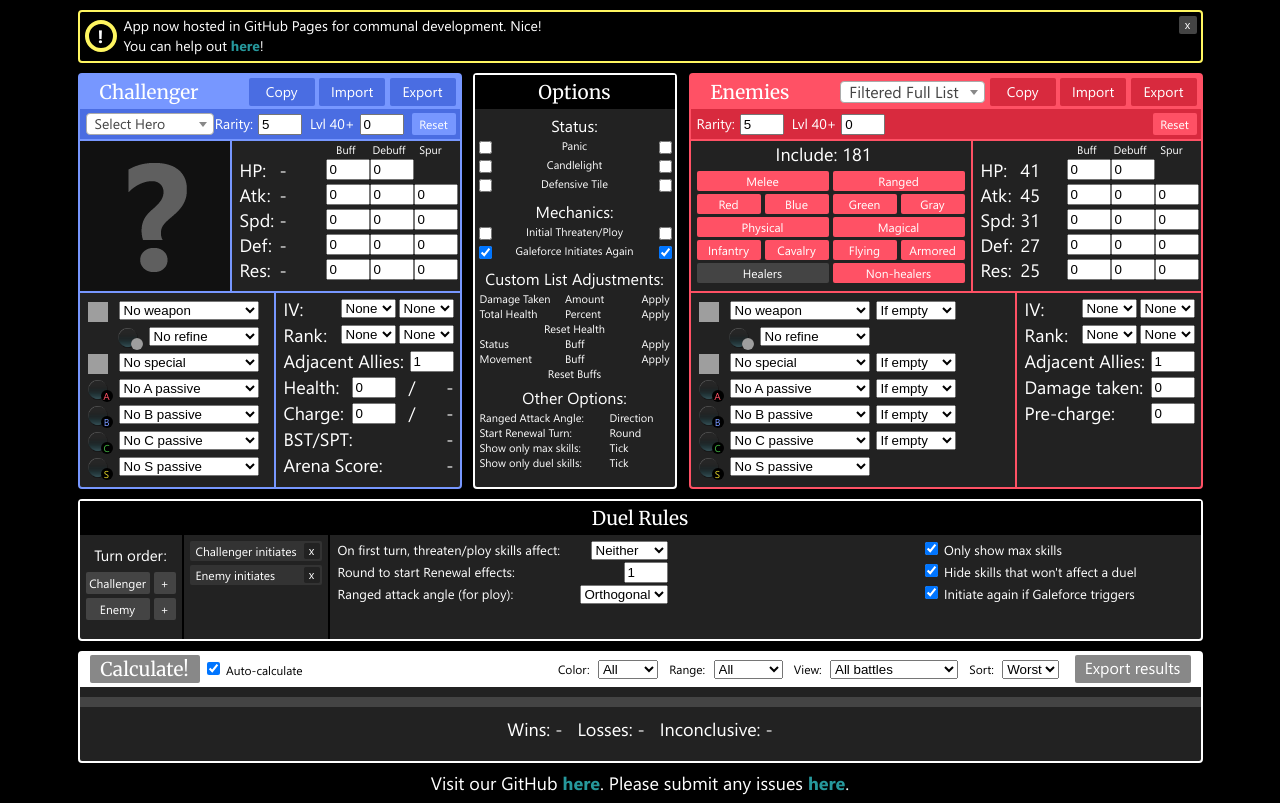
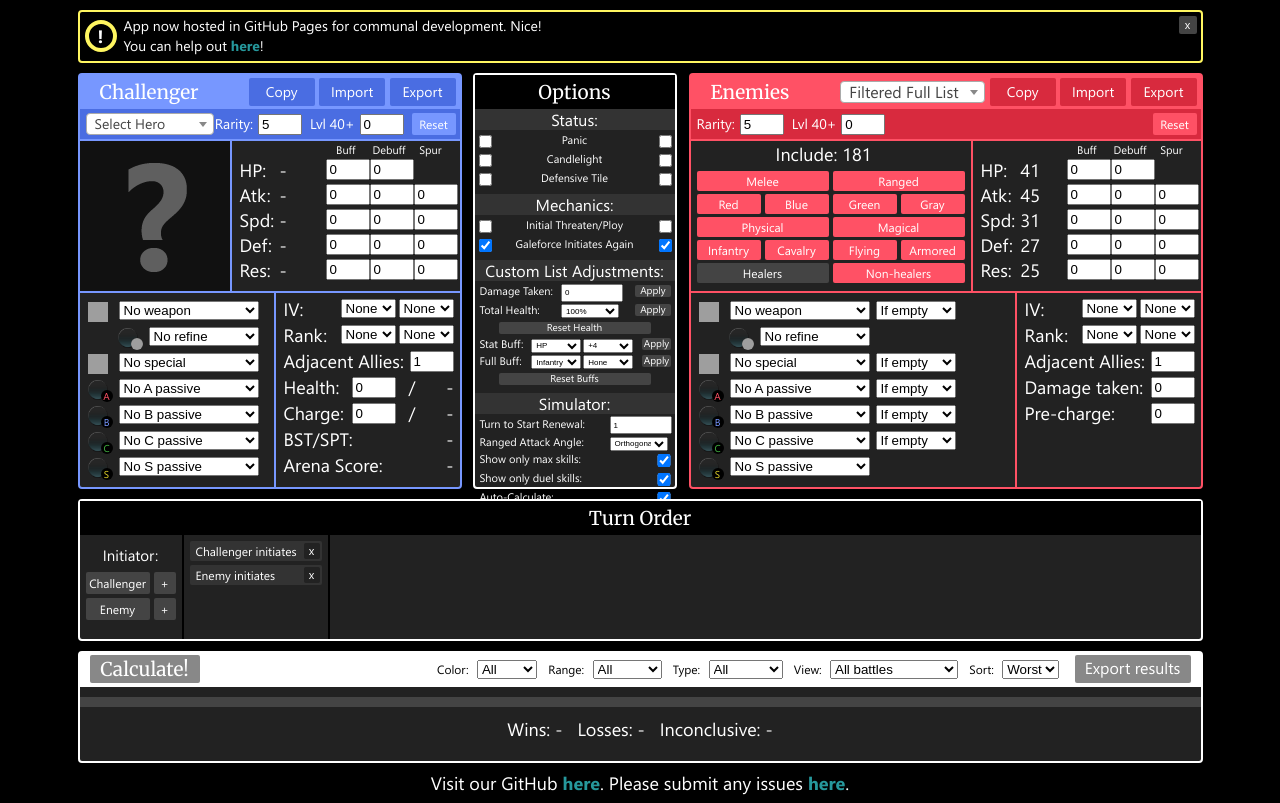
Before and after one commit to Andu2/FEH-Mass-Simulator, a PHP site: page / in a window 1280 px wide. Shown: the part 102-905 px from the top of the page. Run offline with PHP 8.4, Linux system fonts and the light colour scheme; some libraries are stand-ins or nearby versions; grey boxes are pictures that could not be loaded.

Commit message:
Complete all UI updates, functionality not included

```diff
--- a/index.html
+++ b/index.html
@@ -157,6 +157,7 @@
 					<div class="status_title">Defensive Tile</div>
 					<div class="status_enemy"><input type="checkbox" data-var="options.defensive_enemy" id="defensive_enemy"/></div>
 				</div>
+				<div style="line-height: 30%;"><br></div>
 				<div id="adj_title">Mechanics:</div>
 				<div class="adj_status">
 					<div class="status_challenger"><input type="checkbox" data-var="options.threaten_challenger" id="threaten_challenger"/></div>
@@ -168,52 +169,114 @@
 					<div class="status_title">Galeforce Initiates Again</div>
 					<div class="status_enemy"><input type="checkbox" data-var="options.galeforce_enemy" id="galeforce_enemy" checked/></div>
 				</div>
+				<div style="line-height: 30%;"><br></div>
 				<div id="adj_title">Custom List Adjustments:</div>
 				<div class="adj_status">
-					<div class="status_desc">Damage Taken</div>
-					<div class="status_select">Amount</div>
-					<div class="status_apply">Apply</div>
+					<div class="status_desc">Damage Taken:</div>
+					<div class="status_select">
+						<input class="adj_input smallnuminput" id="enemies_cl_damage" data-var="enemies.cl.damage" type="number" value=0 min=0 max=99 />
+					</div>
+					<div class="button adj_apply_button" id="apply_damage_taken">Apply</div>
 				</div>
 				<div class="adj_status">
-					<div class="status_desc">Total Health</div>
-					<div class="status_select">Percent</div>
-					<div class="status_apply">Apply</div>
+					<div class="status_desc">Total Health:</div>
+					<div class="status_select">
+						<select class="adj_select_long" data-var="enemies.cl.HpPercent" id="enemies_cl_HpPercent">
+							<option value="1" selected>100%</option>
+							<option value="0.75">75%</option>
+							<option value="0.5">50%</option>
+							<option value="0.25">25%</option>
+						</select>
+					</div>
+					<div class="button adj_apply_button" id="apply_total_health">Apply</div>
 				</div>
 				<div class="adj_status">
-					<div class="status_full">Reset Health</div>
+					<div class="button adj_reset_button" id="reset_health">Reset Health</div>
 				</div>
 				<div class="adj_status">
-					<div class="status_desc">Status</div>
-					<div class="status_select">Buff</div>
-					<div class="status_apply">Apply</div>
+					<div class="status_desc_short">Stat Buff:</div>
+					<div class="status_select_mid">
+						<select class="adj_select_left" data-var="enemies.cl.status" id="enemies_cl_status">
+							<option value="hp" selected>HP</option>
+							<option value="atk">Atk</option>
+							<option value="spd">Spd</option>
+							<option value="def">Def</option>
+							<option value="res">Res</option>
+						</select>
+					</div>
+					<div class="status_select">
+						<select class="adj_select" data-var="enemies.cl.statusbuff" id="enemies_cl_statusbuff">
+							<option value="3">+3</option>
+							<option value="4" selected>+4</option>
+							<option value="6">+6</option>
+							<option value="-3">-3</option>
+							<option value="-4">-5</option>
+							<option value="-7">-7</option>
+						</select>
+					</div>
+					<div class="button adj_apply_button" id="apply_status_buff">Apply</div>
 				</div>
 				<div class="adj_status">
-					<div class="status_desc">Movement</div>
-					<div class="status_select">Buff</div>
-					<div class="status_apply">Apply</div>
+					<div class="status_desc_short">Full Buff:</div>
+					<div class="status_select_mid">
+						<select class="adj_select_left" data-var="enemies.cl.movement" id="enemies_cl_movement">
+							<option value="infantry" selected>Infantry</option>
+							<option value="armored">Armored</option>
+							<option value="flying">Flying</option>
+							<option value="cavalry">Cavalry</option>
+							<option value="dragon">Dragon</option>
+						</select>
+					</div>
+					<div class="status_select">
+						<select class="adj_select" data-var="enemies.cl.movementbuff" id="enemies_cl_movementbuff">
+							<option value="0" selected>Hone</option>
+							<option value="1">Fortify</option>
+							<option value="2">Goad</option>
+							<option value="3">Goad x2</option>
+							<option value="4">Ward</option>
+							<option value="5">Ward x2</option>
+						</select>
+					</div>
+					<div class="button adj_apply_button" id="apply_movement_buff">Apply</div>
 				</div>
 				<div class="adj_status">
-					<div class="status_full">Reset Buffs</div>
+					<div class="button adj_reset_button" id="reset_buff">Reset Buffs</div>
 				</div>
-				<div id="adj_title">Other Options:</div>
+				<div style="line-height: 30%;"><br></div>
+				<div id="adj_title">Simulator:</div>
+				<div class="adj_status">
+					<div class="status_desc_long">Turn to Start Renewal: </div>
+					<div class="status_select">
+						<input class="adj_input smallnuminput" type="number" data-var="options.startTurn" min=1 max=5 id="rules_renewal" value=1 />
+					</div>
+				</div>
 				<div class="adj_status">
 					<div class="status_desc_long">Ranged Attack Angle: </div>
-					<div class="status_select">Direction</div>
-				</div>
-				<div class="adj_status">
-					<div class="status_desc_long">Start Renewal Turn: </div>
-					<div class="status_select">Round</div>
+					<div class="status_select">
+						<select class="adj_select_long" id="rules_ploy" data-var="options.ployBehavior">
+							<option>Orthogonal</option>
+							<option>Diagonal</option>
+						</select>
+					</div>
 				</div>
 				<div class="adj_status">
 					<div class="status_desc_long">Show only max skills: </div>
-					<div class="status_select">Tick</div>
+					<div class="status_select_long">
+						<input class="status_select" type="checkbox" data-var="options.showOnlyMaxSkills" id="rules_prereqs" checked="checked" />
+					</div>
 				</div>
 				<div class="adj_status">
 					<div class="status_desc_long">Show only duel skills: </div>
-					<div class="status_select">Tick</div>
+					<div class="status_select_long">
+						<input class="status_select" type="checkbox" data-var="options.hideUnaffectingSkills" id="rules_hideunaffecting" checked="checked" />
+					</div>
 				</div>
-
-
+				<div class="adj_status">
+					<div class="status_desc_long">Auto-Calculate: </div>
+					<div class="status_select_long">
+						<input class="status_select" type="checkbox" data-var="options.autoCalculate" id="autocalculate" checked="checked"/>
+					</div>
+				</div>
 			</div>
 			<div id="frame_enemies">
 				<div id="enemies_bar_top">
@@ -388,11 +451,11 @@
 		</div>
 		<div id="frame_rules">
 			<div id="rules_bar_top">
-				Duel Rules
+				Turn Order
 			</div>
 			<div id="rules_turnorder">
 				<div id="turnorder_left">
-					<div id="turnorder_label">Turn order:</div>
+					<div id="turnorder_label">Initiator:</div>
 					<div class="turnorder_button_row"><div class="button turnorder_button" id="add_turn_challenger_reset">Challenger</div><div class="button turnorder_button_add" id="add_turn_challenger">+</div></div>
 					<div class="turnorder_button_row"><div class="button turnorder_button" id="add_turn_enemy_reset">Enemy</div><div class="button turnorder_button_add" id="add_turn_enemy">+</div></div>
 				</div>
@@ -406,27 +469,17 @@
 			<div id="rules_other">
 				<div id="rules_inputs">
 					<div class="rules_inputs_line">
-						On first turn, threaten/ploy skills affect: <div class="rules_inputs_lineright"><select id="rules_threaten" data-var="options.threatenRule"><option>Both</option><option>Attacker</option><option>Defender</option><option selected>Neither</option></select></div>
 					</div>
 					<div class="rules_inputs_line">
-						Round to start Renewal effects: <div class="rules_inputs_lineright"><input type="number" data-var="options.startTurn" min=1 max=5 id="rules_renewal" class="smallnuminput" value=1 /></div>
-					</div>
-					<div class="rules_inputs_line">
-						Ranged attack angle (for ploy): <div class="rules_inputs_lineright"><select id="rules_ploy" data-var="options.ployBehavior"><option>Orthogonal</option><option>Diagonal</option></select></div>
 					</div>
 				</div>
 				<div id="rules_checks">
-					<span class="checkrule"><label><input type="checkbox" data-var="options.showOnlyMaxSkills" id="rules_prereqs" checked="checked" /> Only show max skills</label></span>
-					<span class="checkrule"><label><input type="checkbox" data-var="options.hideUnaffectingSkills" id="rules_hideunaffecting" checked="checked" /> Hide skills that won't affect a duel</label></span>
-					<span class="checkrule"><label><input type="checkbox" data-var="options.useGaleforce" id="rules_galeforce" checked="checked" /> Initiate again if Galeforce triggers</label></span>
 				</div>
 			</div>
 		</div>
 		<div id="frame_results">
 			<div id="results_bar_top">
 				<div class="button" id="button_calculate" onclick="calculate();">Calculate!</div>
-				<input type="checkbox" data-var="options.autoCalculate" id="autocalculate" checked="checked"/>
-				Auto-calculate
 				<div id="results_bar_right">
 					<span class="bar_label">Color:</span>
 					<select id="color_results" data-var="options.colorFilter">
@@ -441,6 +494,14 @@
 						<option value="all" >All</option>
 						<option value="melee" >Melee</option>
 						<option value="ranged" >Ranged</option>
+					</select>
+					<span class="bar_label">Type:</span>
+					<select id="range_results" data-var="options.rangeFilter">
+						<option value="all" >All</option>
+						<option value="infantry" >Infantry</option>
+						<option value="armored" >Armored</option>
+						<option value="flying" >Flying</option>
+						<option value="cavalry" >Cavalry</option>
 					</select>
 					<span class="bar_label">View:</span>
 					<select id="view_results" data-var="options.viewFilter">
--- a/style.css
+++ b/style.css
@@ -744,9 +744,9 @@ body{
 }
 
 #adj_title{
+	background-color: #333333;
 	text-align:center;
 	font-size:16px;
-	margin-top:6px;
 	margin-bottom:2px;
 }
 
@@ -772,7 +772,7 @@ body{
 }
 
 .status_desc {
-	width: 45%;
+	width: 44%;
 	text-align:left;
 	margin-left:5px;
 }
@@ -781,10 +781,25 @@ body{
 	text-align:left;
 	margin-left:5px;
 }
+.status_desc_short {
+	width: 35%;
+	text-align:left;
+	margin-left:5px;
+}
 
 .status_select {
 	width: 40%;
 	text-align:left;
+}
+
+.status_select_mid {
+	width: 35%;
+	text-align:left;
+}
+
+.status_select_long {
+	width: 20%;
+	text-align:right;
 }
 
 .status_apply {
@@ -798,6 +813,65 @@ body{
 	text-align:center;
 }
 
+.adj_apply_button{
+	font-size:10px;
+	border-radius:2px;
+	background-color: #444444;
+	width:38px;
+	text-align:center;
+	height:12px;
+	line-height:10px;
+	display:inline-block;
+	margin-top:2px;
+	margin-right:4px;
+}
+
+.adj_apply_button:hover{
+	background-color: #888888;
+}
+
+.adj_reset_button{
+	font-size:10px;
+	border-radius:2px;
+	background-color: #444444;
+	width:100%;
+	text-align:center;
+	height:12px;
+	line-height:10px;
+	display:inline-block;
+	margin-top:4px;
+	margin-bottom:2px;
+	margin-right:24px;
+	margin-left:24px;
+}
+
+.adj_reset_button:hover{
+	background-color: #888888;
+}
+
+.adj_input{
+	font-size:8px;
+	width:54px;
+	height:12px;
+}
+
+.adj_select{
+	font-size:8px;
+	width:50px;
+	height:14px;
+}
+
+.adj_select_left{
+	font-size:8px;
+	width:50px;
+	height:14px;
+}
+
+.adj_select_long{
+	font-size:8px;
+	width:58px;
+	height:14px;
+}
 /*Rules/////////////////////////////////////////////*/
 #frame_rules{
 	border-radius:4px;
```
Also changed, not shown: code.js.
